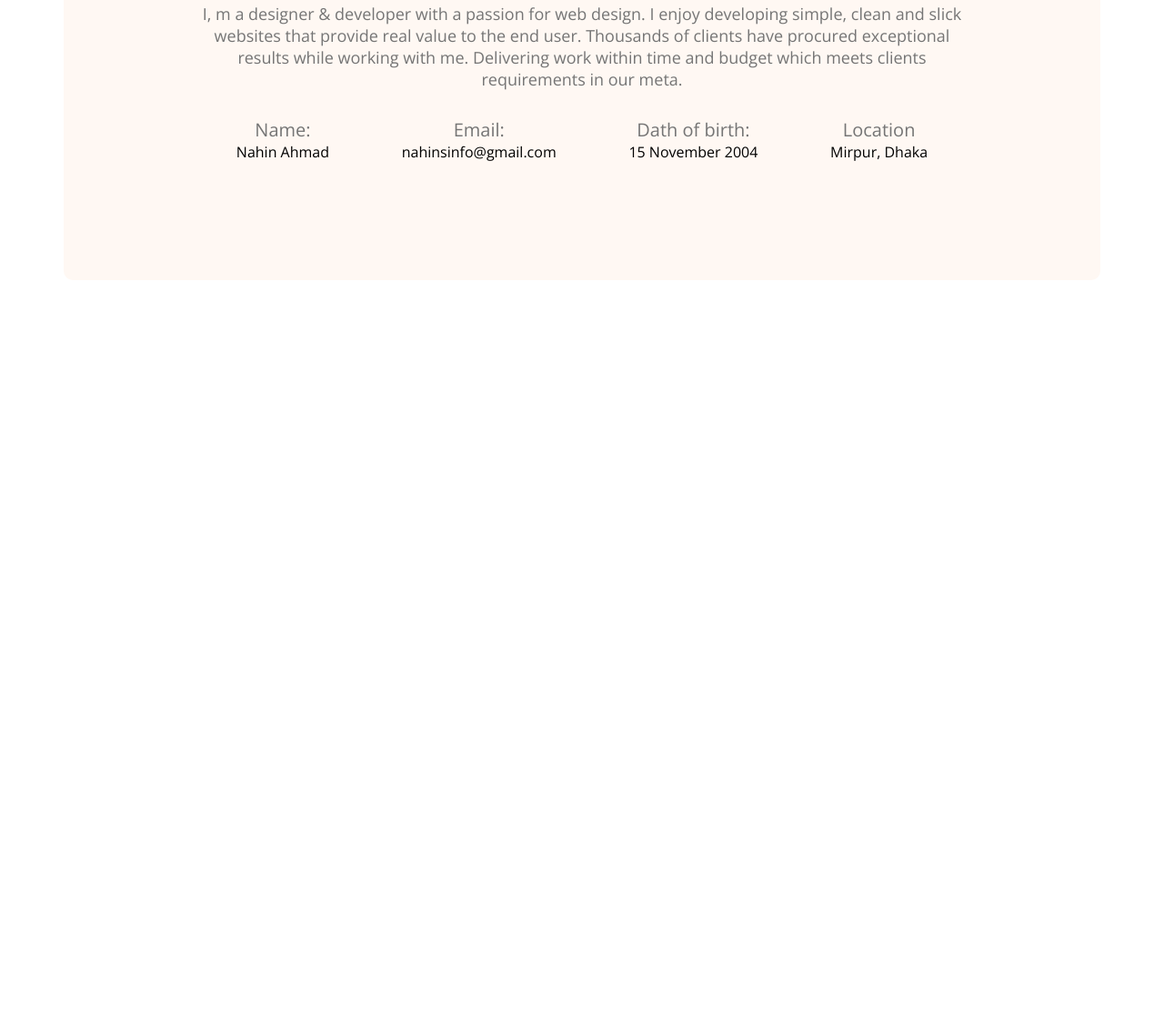
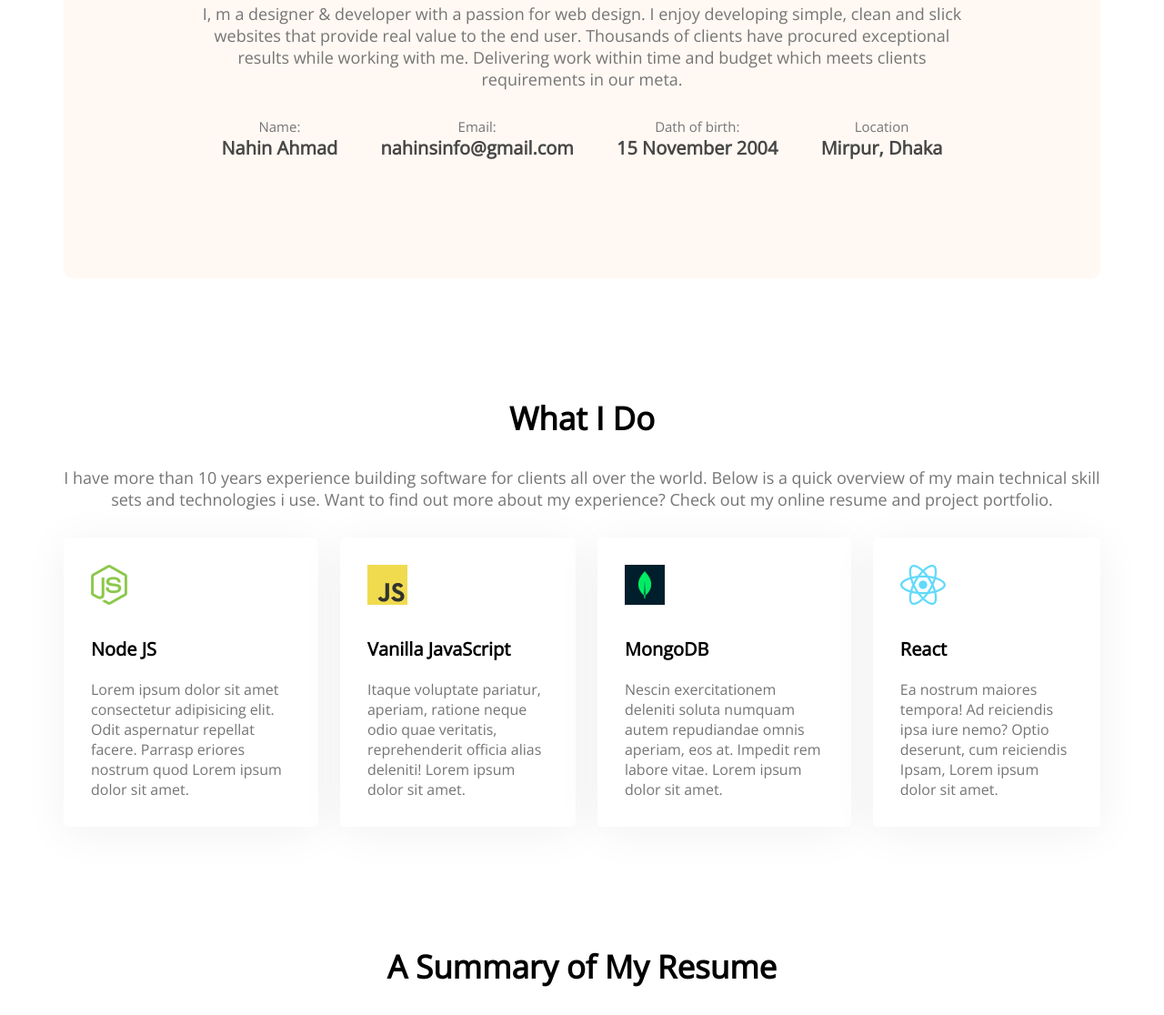
Before and after one commit to Nahinofficial/devoloper-portfolio, a plain HTML site: page index.html in a window 1280 px wide. Shown: the part 1174-2290 px from the top of the page at 91% size. Before the commit the page ends 1482 px from the top, so only its background shows below. Drawn offline with nearby package versions, Linux system fonts and the light colour scheme.

Commit message:
added skills content

```diff
--- a/Styles/portfolio.css
+++ b/Styles/portfolio.css
@@ -59,12 +59,12 @@ nav li {
 
 .banner-title {
     font-weight: 700;
-    font-size: 150px;
+    font-size: 60px;
 }
 
 .banner-sub-title {
     font-weight: 600;
-    font-size: 45px;
+    font-size: 40px;
     margin-bottom: 20px;
 }
 
@@ -80,7 +80,9 @@ main {
     max-width: 1140px;
     margin: 0 auto;
 }
-
+section{
+    margin-top: 130px;
+}
 
 /* about section style */
 .about {
@@ -91,14 +93,15 @@ main {
     text-align: center;
 }
 
-.section-titel {
-
-    margin-bottom: 30px;
+.section-title {
+    text-align: center;
     font-weight: 700;
     font-size: 35px;
+    margin-bottom: 30px;
 }
 
 .section-discription {
+    text-align: center;
     font-size: 18px;
     color: #757575;
     margin-bottom: 30px;
@@ -110,14 +113,44 @@ main {
 
 }
 
-.about .info-title {
-    font-size: 20px;
+.info-title {
+    font-size: 15px;
     color: #757575;
 }
 
-.info-discription {
+.info-description {
     font-weight: 1000;
-    font-size: 25px;
+    font-size: 20px;
     color: #474747;
 
 }
+
+.what-i-do {
+    margin-top: 130px;
+}
+
+.skills-container {
+    display: flex;
+    gap: 24px;
+
+}
+
+.skill {
+    background: #FFFFFF;
+    box-shadow: 0px 6px 50px rgba(0, 0, 0, 0.06);
+    border-radius: 5px;
+    padding: 30px;
+}
+
+.skill-title {
+    font-weight: 700;
+    font-size: 20px;
+    margin-top: 30px;
+    margin-bottom: 20px;
+}
+
+.skill-discription {
+    color: #757575;
+
+}
+/* Resume Styles */
--- a/index.html
+++ b/index.html
@@ -31,26 +31,60 @@
     </header>
     <main>
         <section class="about">
-            <h3 class="section-titel">About Me</h3>
+            <h3 class="section-title">About Me</h3>
             <p class="section-discription">I, m a designer & developer with a passion for web design. I enjoy developing simple, clean and slick websites that provide real value to the end user. Thousands of clients have procured exceptional results while working with me. Delivering work within time and budget which meets clients requirements in our meta.</p>
         <div class="about-info-container">
         <div class="about-info">
             <p class="info-title">Name:</p>
-            <p class="info-description">Nahin Ahmad</p>
+            <p class="info-description"> <b>Nahin Ahmad </b></p>
         </div>
         <div class="about-info">
             <p class="info-title">Email:</p>
-            <p class="info-description">nahinsinfo@gmail.com</p>
+            <p class="info-description"> <b>nahinsinfo@gmail.com </b></p>
         </div>
         <div class="about-info">
             <p class="info-title">Dath of birth:</p>
-            <p class="info-description">15 November 2004</p>
+            <p  class="info-description"> <b> 15 November 2004</b></p>
         </div>
         <div class="about-info">
             <p class="info-title">Location</p>
-            <p class="info-description">Mirpur, Dhaka</p>
+            <p class="info-description"> <b>Mirpur, Dhaka</b> </p>
         </div>
         </div>
+
+        </section>
+        <!-- what i do -->
+        <section class="what-i-do">
+            <h3 class="section-title">What I Do</h3>
+            <p class="section-discription">I have more than 10 years experience building software for clients all over the world. Below is a quick overview of my main technical skill sets and technologies i use. Want to find out more about my experience? Check out my online resume and project portfolio.</p>
+            <div class="skills-container">
+                <div class="skill">
+                    <img src="images/icons/nodejs.png" alt="">
+                    <p class="skill-title">Node JS</p>
+                    <p class="skill-discription">Lorem ipsum dolor sit amet consectetur adipisicing elit. Odit aspernatur repellat facere. Parrasp eriores nostrum quod Lorem ipsum dolor sit amet.</p>
+                </div>
+                <div class="skill">
+                    <img src="images/icons/js.png" alt="">
+                    <p class="skill-title">Vanilla JavaScript</p>
+                    <p class="skill-discription">Itaque voluptate pariatur, aperiam, ratione neque odio quae veritatis, reprehenderit officia alias deleniti! Lorem ipsum dolor sit amet.</p>
+                </div>
+                <div class="skill">
+                    <img src="images/icons/mongo.png" alt="">
+                    <p class="skill-title">MongoDB</p>
+                    <p class="skill-discription">Nescin exercitationem deleniti soluta numquam autem repudiandae omnis aperiam, eos at. Impedit rem labore vitae. Lorem ipsum dolor sit amet.</p>
+                </div>
+                <div class="skill">
+                    <img src="images/icons/react.png" alt="">
+                    <p class="skill-title">React</p>
+                    <p class="skill-discription">Ea nostrum maiores tempora! Ad reiciendis ipsa iure nemo? Optio deserunt, cum reiciendis Ipsam, Lorem ipsum dolor sit amet.</est></p>
+                </div>
+            </div>
+        </section>
+
+<!-- Resume SECTION -->
+        <section class="resume">
+           <h3 class="section-title" >A Summary of My Resume</h3>
+
 
         </section>
     </main>
```
